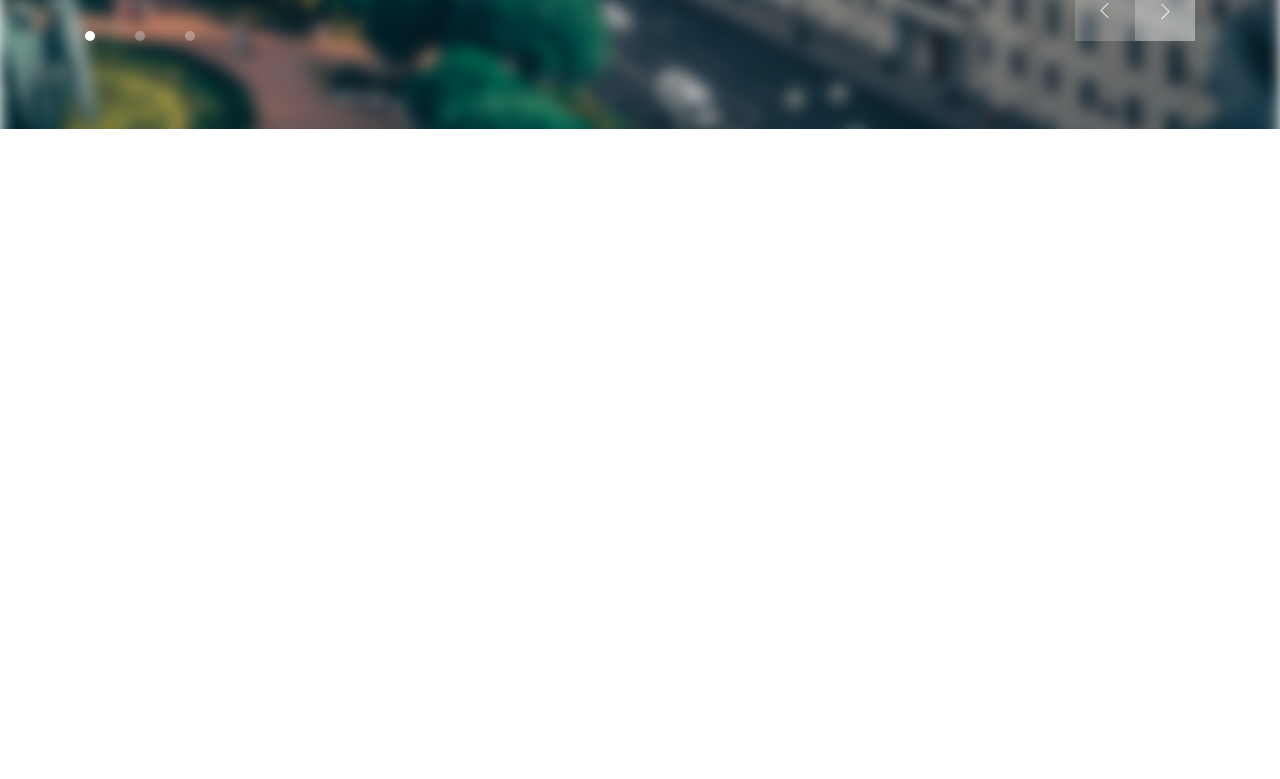
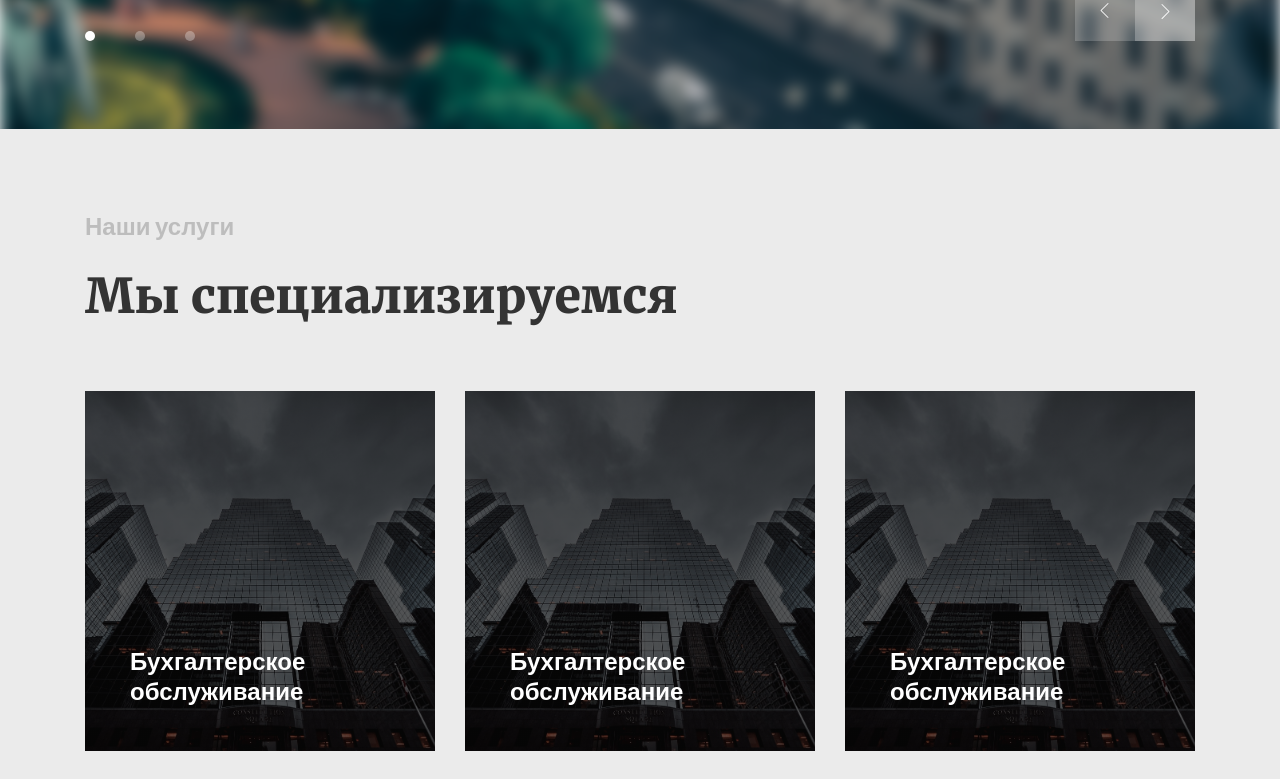
Before and after one commit to golub753/buh-one, a React (Create React App) app: page / in a window 1280 px wide. Shown: the part 580-1359 px from the top of the page. Built offline with nearby package versions, Linux system fonts and the light colour scheme.

Commit message:
create spec blocks

```diff
--- a/src/components/App.js
+++ b/src/components/App.js
@@ -1,5 +1,6 @@
 import Header from "./Header/Header";
 import Main from "./Main/Main";
+import Spec from "./Spec/Spec";
 
 const info = [
   {
@@ -31,7 +32,7 @@ const menu = [
   },
   {
     name: 'Услуги',
-    link: '/'
+    link: '#services'
   },
   {
     name: 'Кейсы',
@@ -47,6 +48,33 @@ const menu = [
   }
 ]
 
+const specs = [
+  {
+    img: '/images/image/service-img.jpg',
+    text: 'Бухгалтерское обслуживание'
+  },
+  {
+    img: '/images/image/service-img.jpg',
+    text: 'Бухгалтерское обслуживание'
+  },
+  {
+    img: '/images/image/service-img.jpg',
+    text: 'Бухгалтерское обслуживание'
+  },
+  {
+    img: '/images/image/service-img.jpg',
+    text: 'Бухгалтерское обслуживание'
+  },
+  {
+    img: '/images/image/service-img.jpg',
+    text: 'Бухгалтерское обслуживание'
+  },
+  {
+    img: '/images/image/service-img.jpg',
+    text: 'Бухгалтерское обслуживание'
+  },
+]
+
 function App() {
   return (
     <div>
@@ -56,7 +84,11 @@ function App() {
           menuItems={menu}
       />
       <Main />
-      <div className="test"/>
+      <Spec specs={specs}
+        subtitle='Наши услуги'
+        title='Мы специализируемся'
+        anchor='services'
+        />
     </div>
   );
 }
--- /dev/null
+++ b/src/components/Spec/Spec.js
@@ -0,0 +1,20 @@
+import styles from './spec.module.css';
+import settings from '../settings/settings.module.css';
+import SpecBlocks from './SpecBlocks/SpecBlocks';
+
+const Spec = ({specs, subtitle, title, anchor}) => {
+    return (
+        <div
+            className={styles.spec}
+            id={anchor}
+        >
+            <div className={settings.container}>
+                <div className={styles.subtitle}>{subtitle}</div>
+                <div className={styles.title}>{title}</div>
+                <SpecBlocks items={specs}/>
+            </div>
+        </div>
+    )
+};
+
+export default Spec;
--- /dev/null
+++ b/src/components/Spec/SpecBlock/SpecBlock.js
@@ -0,0 +1,25 @@
+import { useState } from 'react';
+import styles from './specblock.module.css';
+
+const SpecBlock = ({img, text}) => {
+    const [bgSpec, setBgSpec] = useState({
+        background: `linear-gradient(0deg, rgba(0, 0, 0, 0.65), rgba(0, 0, 0, 0.65)), url(${img})`,
+    });
+    return (
+        <div
+            className={styles.img}
+            style={{...bgSpec}}
+            onMouseOver={() => setBgSpec({
+                background: `linear-gradient(0deg, rgba(0, 95, 163, 0.65), rgba(0, 95, 163, 0.65)), url(${img})`
+            })}
+            onMouseOut={() => setBgSpec({
+                background: `linear-gradient(0deg, rgba(0, 0, 0, 0.65), rgba(0, 0, 0, 0.65)), url(${img})`
+            })}>
+            <div className={styles.text}>
+                {text}
+            </div>
+        </div>
+    )
+}
+
+export default SpecBlock;
--- /dev/null
+++ b/src/components/Spec/SpecBlock/specblock.module.css
@@ -0,0 +1,17 @@
+.text {
+    font-weight: 900;
+    font-size: 24px;
+    line-height: 30px;
+    color: #FFFFFF;
+}
+.img {
+    display: flex;
+    align-items: flex-end;
+    padding: 0 0 45px 45px;
+    cursor: pointer;
+    transition: .3s;
+    background-repeat: no-repeat !important;
+    background-size: cover !important;
+    background-position: center !important;
+    transition: opacity 1s ease-in-out;
+}
--- /dev/null
+++ b/src/components/Spec/SpecBlocks/SpecBlocks.js
@@ -0,0 +1,20 @@
+import styles from './specblocks.module.css';
+import SpecBlock from '../SpecBlock/SpecBlock';
+
+const SpecBlocks = ({items}) => {
+    return(
+        <div className={styles.spec_grid}>
+            {items.map((item, i) => {
+                return (
+                    <SpecBlock
+                        key={i}
+                        img={item.img}
+                        text={item.text}
+                    />
+                )
+            })}
+        </div>
+    )
+}
+
+export default SpecBlocks;
--- /dev/null
+++ b/src/components/Spec/SpecBlocks/specblocks.module.css
@@ -0,0 +1,6 @@
+.spec_grid {
+    display: grid;
+    grid-template-columns: repeat(3, 350px);
+    grid-auto-rows: 360px;
+    grid-gap: 30px;
+}
--- /dev/null
+++ b/src/components/Spec/spec.module.css
@@ -0,0 +1,20 @@
+.spec {
+    background: #EBEBEB;
+    padding: 80px 0;
+}
+.subtitle {
+    font-weight: 900;
+    font-size: 24px;
+    line-height: 33px;
+    color: #BDBDBD;
+    margin-bottom: 20px;
+}
+.title {
+    font-family: 'Merriweather';
+    font-style: normal;
+    font-weight: 900;
+    font-size: 48px;
+    line-height: 69px;
+    color: #333333;
+    margin-bottom: 60px;
+}
--- a/src/index.js
+++ b/src/index.js
@@ -1,6 +1,8 @@
 import React from 'react';
-import ReactDOM from 'react-dom';
+import { createRoot } from 'react-dom/client';
 import App from './components/App';
 import './styles/style.css';
 
-ReactDOM.render(<App />, document.getElementById('root'));
+const container = document.getElementById('root');
+const root = createRoot(container);
+root.render(<App />)
--- a/src/styles/style.css
+++ b/src/styles/style.css
@@ -5,9 +5,6 @@ body {
     padding: 0;
     font-family: 'Lato', sans-serif;
     /* font-family: 'Merriweather', serif; */
-}
-.test {
-    height: 3000px;
 }
 
 .slick-dots {
```
Also changed, not shown: public/images/image/service-img.jpg (added).
